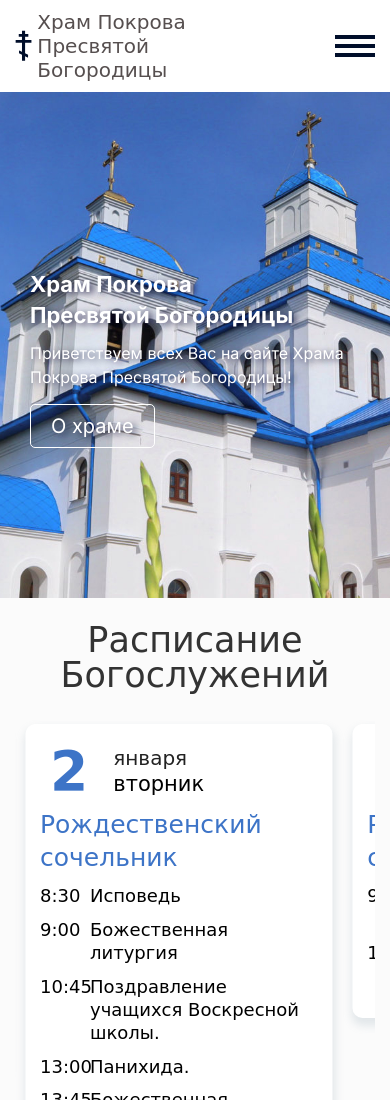
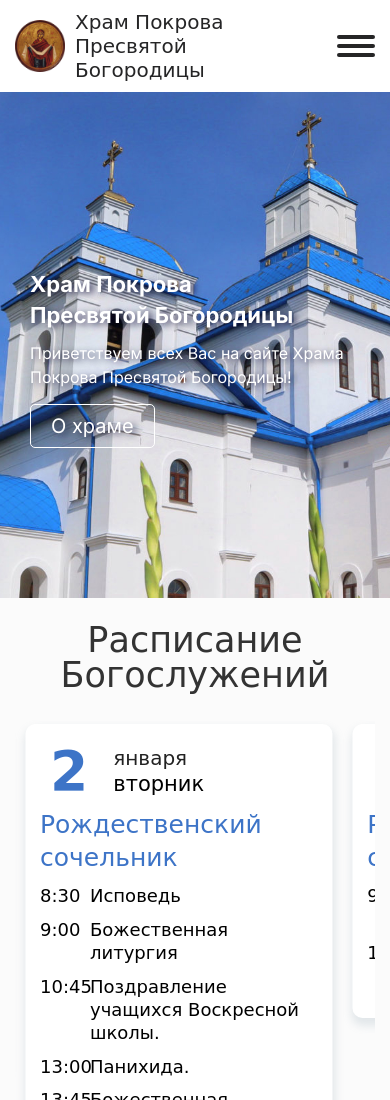
Before and after one commit to Yauheni88/pokrov, a website: page index.html in a window 390 px wide. Shown: the top 1100 px of the page. Drawn offline with nearby package versions, Linux system fonts and the light colour scheme; a web font is replaced by a local one.

Commit message:
Add files via upload

```diff
--- a/index.html
+++ b/index.html
@@ -15,7 +15,7 @@
                 <nav class="header__navigation">
                     <div class="header__logo">
                         <a href="#" class="header__logo-link">
-                            <svg class="header__svg" version="1.0" xmlns="http://www.w3.org/2000/svg" width="134.000000pt" height="246.000000pt" viewBox="0 0 134.000000 246.000000" preserveAspectRatio="xMidYMid meet">
+                            <!-- <svg class="header__svg" version="1.0" xmlns="http://www.w3.org/2000/svg" width="134.000000pt" height="246.000000pt" viewBox="0 0 134.000000 246.000000" preserveAspectRatio="xMidYMid meet">
                                 <g class="header__g" transform="translate(0.000000,246.000000) scale(0.100000,-0.100000)"
                                 fill="#ffffff" stroke="none">
                                 <path d="M540 2275 l0 -125 -125 0 -125 0 0 -105 0 -105 125 0 126 0 -3 -122
@@ -26,8 +26,9 @@
                                 0 405 245 0 245 0 0 110 0 110 -242 2 -243 3 -3 123 -3 122 126 0 125 0 0 110
                                 0 110 -125 0 -125 0 0 120 0 120 -120 0 -120 0 0 -125z"/>
                                 </g>
-                            </svg>
-                            <!-- <img class="header__logo-img" src="./assets/img/christian_cross_PNG23032.png" alt="Логотип"> -->
+                            </svg> -->
+
+                            <img class="header__logo-img" src="./assets/img/4.png" alt="Логотип">
                             <h1 class="header__logo-title">Храм Покрова Пресвятой Богородицы</h1>
                         </a>
                     </div>
--- a/scss/components/hamburger.scss
+++ b/scss/components/hamburger.scss
@@ -3,7 +3,7 @@
 .header {
     &__hamburger {
         display: none;
-        width: 40px;
+        width: 38px;
         cursor: pointer;
 
         &::before {
@@ -11,7 +11,8 @@
             display: block;
             width: 100%;
             height: 4px;
-            background-color: #000E2A;
+            border-radius: 5px;
+            background-color: #252526;
         }
 
         &::after {
@@ -19,8 +20,9 @@
             display: block;
             width: 100%;
             height: 4px;
+            border-radius: 5px;
             margin-left: auto;
-            background-color: #000E2A;
+            background-color: #252526;
         }
     }
 
@@ -28,7 +30,8 @@
         display: block;
         width: 100%;
         height: 4px;
-        background-color: #000E2A;
+        border-radius: 5px;
+        background-color: #252526;
         margin: 5px 0;
     }
 }
@@ -37,7 +40,7 @@
 // ----------------------------- hamburger --------------------------------//
 
 
-@media screen and (max-width: 900px) {
+@media screen and (max-width: 992px) {
     .header__hamburger {
         display: block;
     }
--- a/scss/layout/_header.scss
+++ b/scss/layout/_header.scss
@@ -10,7 +10,7 @@
 
     &__logo-link {
         display: flex;
-        width: 290px;
+        width: 339px;
         align-items: center;
         text-decoration: none;
     }
@@ -26,16 +26,16 @@
     }
 
     &__logo-img {
-        width: 40px;
+        width: 65px;
         height: auto;
         margin-right: 10px;
     }
 
     &__logo-title {
-        font-size: 25px;
+        font-size: 26px;
         line-height: 1.2;
         font-weight: 400;
-        color: #564f4f;
+        color: #252526;
     }
 
     &__menu {
@@ -44,6 +44,7 @@
 
         &-item {
             list-style: none;
+            height: 100%;
             & + .header__menu-item {
                 margin-left: 30px;
             }
@@ -53,7 +54,7 @@
             display: block;
             text-decoration: none;
             color: #564f4f;
-            font-size: 19px;
+            font-size: 23px;
             transition: color .5s;
 
             &:hover {
@@ -65,12 +66,21 @@
 
     // ---------------------------------- media ----------------------------------//
 
-    @media screen and (max-width: 900px) {
+    @media screen and (max-width: 992px) {
         .header__menu {
             display: none;
         }
 
 
+
+
+    }
+
+    @media screen and (max-width: 768px) {
+
+        .header__logo-img {
+            width: 60px;
+        }
     }
 
     @media screen and (max-width: 576px) {
@@ -79,8 +89,12 @@
             gap: 10px;
         }
 
+        .header__logo-img {
+            width: 50px;
+        }
+
         .header__logo-link {
-            width: 222px;
+            width: 255px;
         }
 
         .header__svg {
```
Also changed, not shown: assets/img/1.png (added), assets/img/2.png (added), assets/img/3.jpg (added), assets/img/4.png (added), assets/img/5.png (added), style.css, 1 other file.
